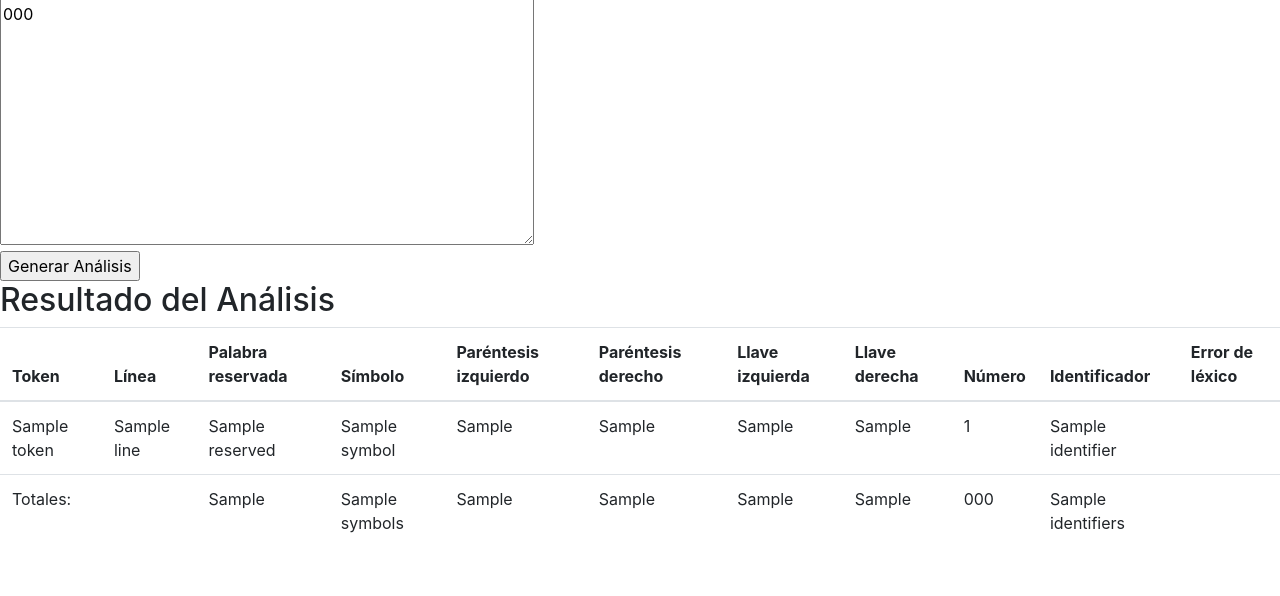
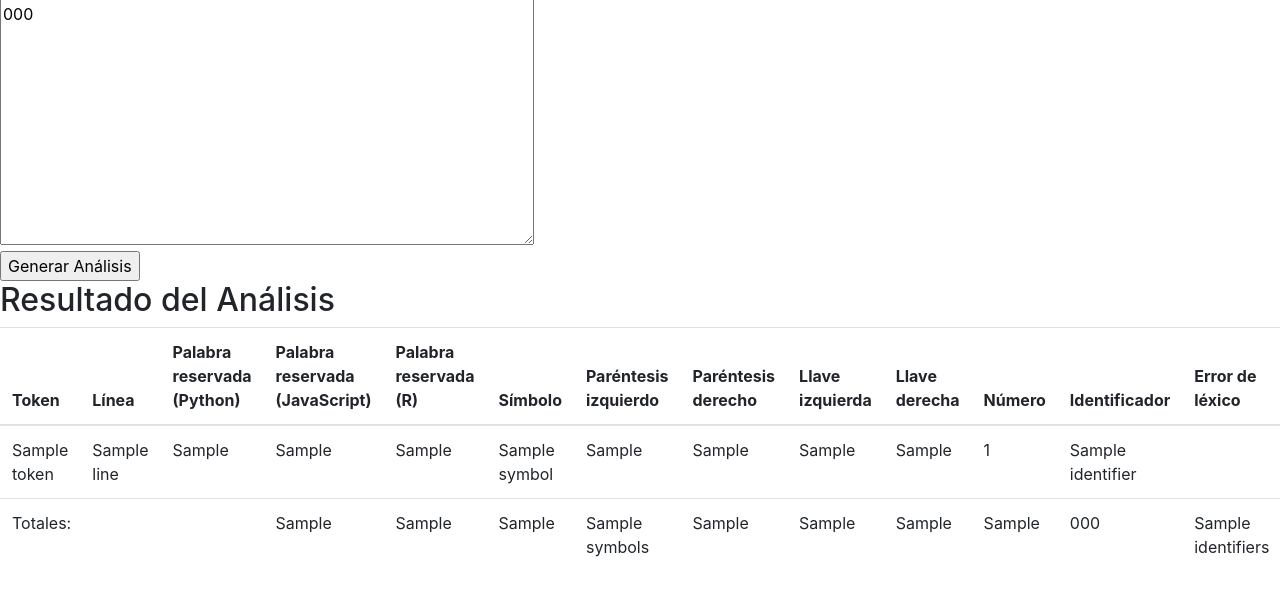
Before and after one commit to HiramZednem/analizador-3-lenguajes, a Flask app: template templates/index.html in a window 1280 px wide. Shown: the part 57-653 px from the top of that part. Run offline with Flask 3, Linux system fonts and the light colour scheme; the template is opened without the code that fills it: most values are stand-ins (such as "Sample title", 1, 10 or a date in 2020); the page is wider than the window, and the part outside it is not shown; some libraries are stand-ins or nearby versions.

Commit message:
mas words

```diff
--- a/app.py
+++ b/app.py
@@ -3,9 +3,12 @@ from flask import Flask, render_template, request
 
 app = Flask(__name__)
 
-reserved_words = {'for', 'do', 'while', 'if', 'int', 'else', 'printf', 'end', 'read', 'programa'}
+python_reserved_words = {'for', 'while', 'if', 'else', 'print', 'def', 'import', 'from', 'return', 'and', 'or', 'not', 'class', 'try', 'except', 'finally', 'raise', 'assert', 'with', 'yield', 'lambda', 'global', 'nonlocal', 'pass', 'break', 'continue', 'in', 'is', 'del'}
+javascript_reserved_words = {'for', 'while', 'if', 'else', 'console', 'function', 'import', 'export', 'return', 'var', 'let', 'const', 'switch', 'case', 'default', 'try', 'catch', 'finally', 'throw', 'class', 'extends', 'super', 'this', 'new', 'typeof', 'delete', 'async', 'await', 'instanceof', 'void'}
+r_reserved_words = {'for', 'while', 'if', 'else', 'print', 'function', 'library', 'return', 'repeat', 'next', 'break', 'switch', 'case', 'default', 'try', 'catch', 'finally', 'stop', 'message', 'warning', 'error', 'library', 'source', 'sink', 'require', 'attach', 'detach', 'attachNamespace', 'detachNamespace'}
+
 symbols = {';', '"', '+', '=', ','}
-identifiers = {'suma', 'a', 'b', 'c', 'la', 'es'}
+identifiers = {'suma', 'a', 'b', 'c', 'la', 'es', 'hiram'}
 
 def analyze_code(code):
     lines = code.split('\n')
@@ -13,7 +16,9 @@ def analyze_code(code):
 
     # Inicializar contadores
     counts = {
-        'reserved_words': 0,
+        'python_reserved_words': 0,
+        'javascript_reserved_words': 0,
+        'r_reserved_words': 0,
         'symbols': 0,
         'identifiers': 0,
         'numbers': 0,
@@ -31,7 +36,9 @@ def analyze_code(code):
             token = {
                 'token': word,
                 'line': i,
-                'reserved': 'x' if word in reserved_words else '',
+                'python_reserved': 'x' if word in python_reserved_words else '',
+                'javascript_reserved': 'x' if word in javascript_reserved_words else '',
+                'r_reserved': 'x' if word in r_reserved_words else '',
                 'symbol': 'x' if word in symbols else '',
                 'left_paren': 'x' if word == '(' else '',
                 'right_paren': 'x' if word == ')' else '',
@@ -39,15 +46,20 @@ def analyze_code(code):
                 'right_brace': 'x' if word == '}' else '',
                 'number': 'x' if word.isdigit() else '',
                 'identifier': 'x' if word in identifiers else '',
-                'lexical_error': 'x' if not any([word in reserved_words, word in symbols,
+                'lexical_error': 'x' if not any([word in python_reserved_words, word in javascript_reserved_words,
+                                                  word in r_reserved_words, word in symbols,
                                                   word == '(', word == ')', word == '{', word == '}',
                                                   word.isdigit(), word in identifiers]) else ''
                 # Marcar como error léxico si ninguna categoría válida se identifica
             }
 
             # Incrementar contadores
-            if token['reserved']:
-                counts['reserved_words'] += 1
+            if token['python_reserved']:
+                counts['python_reserved_words'] += 1
+            if token['javascript_reserved']:
+                counts['javascript_reserved_words'] += 1
+            if token['r_reserved']:
+                counts['r_reserved_words'] += 1
             if token['symbol']:
                 counts['symbols'] += 1
             if token['identifier']:
--- a/templates/index.html
+++ b/templates/index.html
@@ -21,7 +21,9 @@
                 <tr>
                     <th>Token</th>
                     <th>Línea</th>
-                    <th>Palabra reservada</th>
+                    <th>Palabra reservada (Python)</th>
+                    <th>Palabra reservada (JavaScript)</th>
+                    <th>Palabra reservada (R)</th>
                     <th>Símbolo</th>
                     <th>Paréntesis izquierdo</th>
                     <th>Paréntesis derecho</th>
@@ -37,7 +39,9 @@
                 <tr>
                     <td>{{ token.token }}</td>
                     <td>{{ token.line }}</td>
-                    <td>{{ token.reserved }}</td>
+                    <td>{{ token.python_reserved }}</td>
+                    <td>{{ token.javascript_reserved }}</td>
+                    <td>{{ token.r_reserved }}</td>
                     <td>{{ token.symbol }}</td>
                     <td>{{ token.left_paren }}</td>
                     <td>{{ token.right_paren }}</td>
@@ -51,8 +55,10 @@
             </tbody>
             <tfoot>
                 <tr>
-                    <td colspan="2">Totales:</td>
-                    <td>{{ counts.reserved_words }}</td>
+                    <td colspan="3">Totales:</td>
+                    <td>{{ counts.python_reserved_words }}</td>
+                    <td>{{ counts.javascript_reserved_words }}</td>
+                    <td>{{ counts.r_reserved_words }}</td>
                     <td>{{ counts.symbols }}</td>
                     <td>{{ counts.left_paren }}</td>
                     <td>{{ counts.right_paren }}</td>
```
